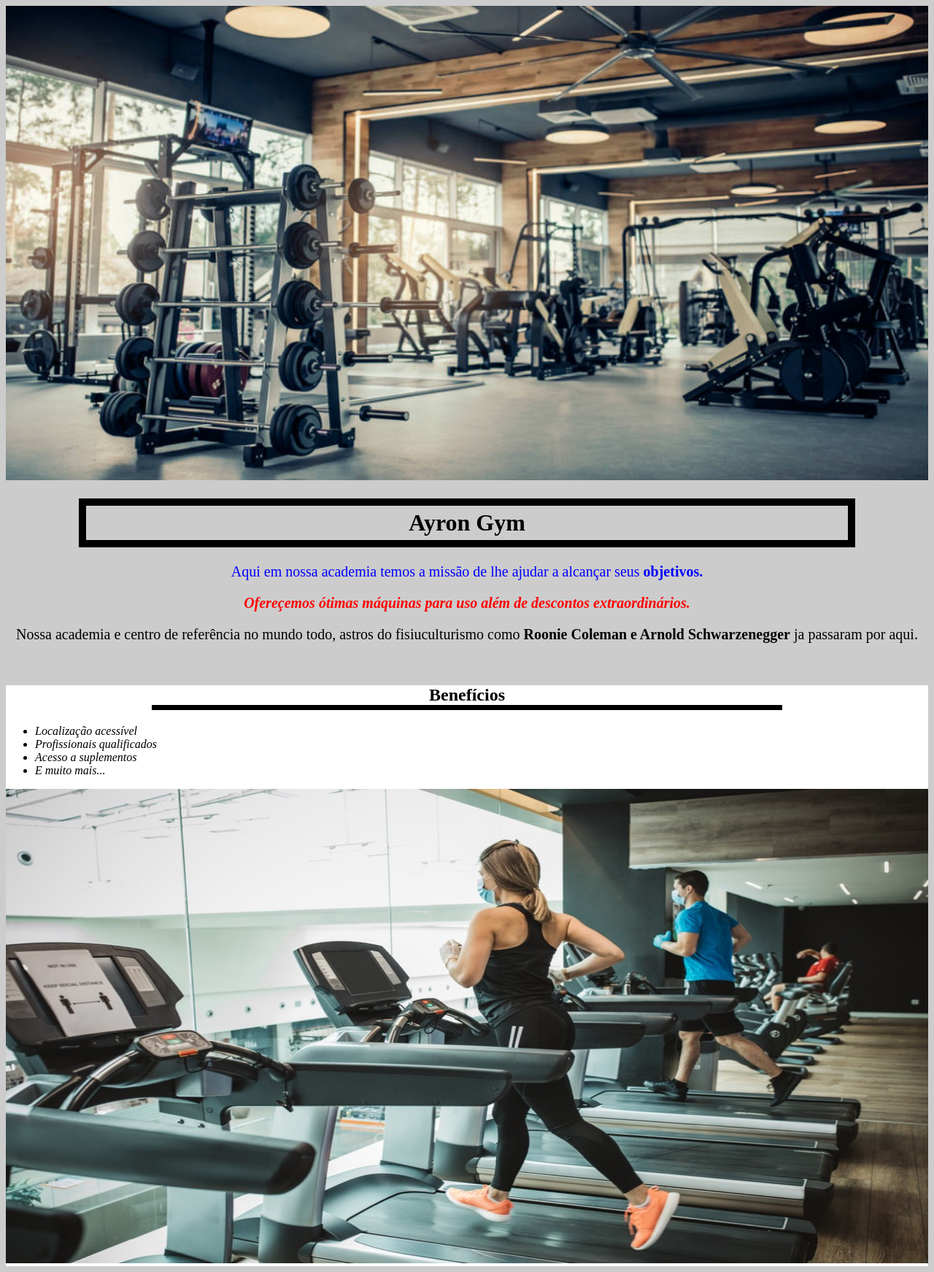
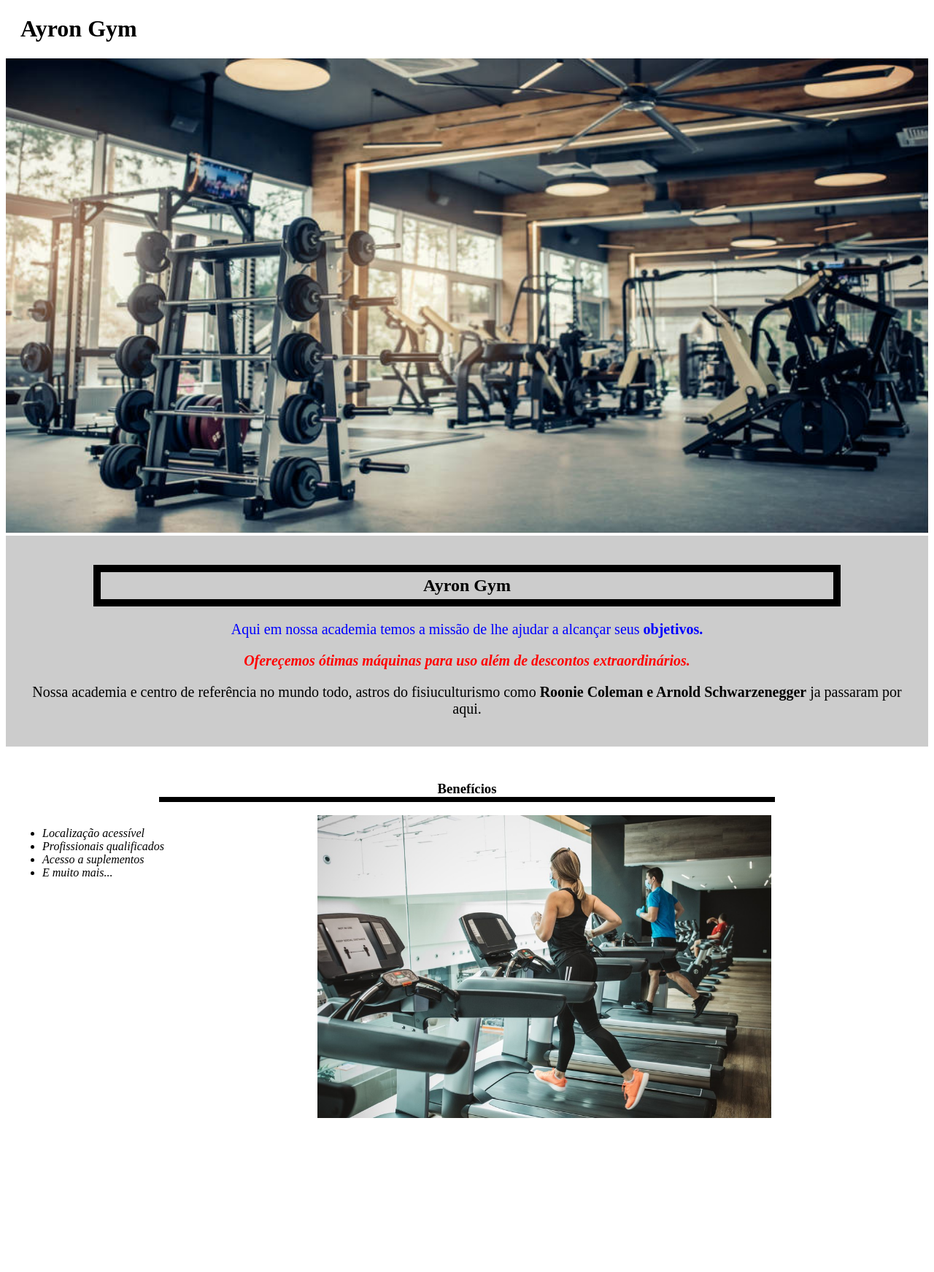
Before and after one commit to MatheusAyron/AyronGym, a PHP site: page / in a window 1280 px wide. Shown: the whole page at 73% size. After the commit the page ends 1532 px from the top, so only its background shows below. Run offline with PHP 8.4, Linux system fonts and the light colour scheme.

Commit message:
Terceiro commit

```diff
--- a/index.html
+++ b/index.html
@@ -8,10 +8,19 @@
     </head>
 
     <body>
+
+        <head>
+
+            <h1>Ayron Gym</h1>
+
+        </head>
+
+
+
         <img id= "Banner" src="Banner.jpg">
 
         <div class= "principal">
-            <h1>Ayron Gym</h1>
+            <h2>Ayron Gym</h2>
 
             <p id ="destaque">Aqui  em nossa academia temos a missão de lhe ajudar a alcançar seus <strong>objetivos.</strong></p>
 
@@ -24,7 +33,7 @@
         <br>
 
         <div class="beneficios">
-            <h2>Benefícios</h2>
+            <h3>Benefícios</h3>
 
             <ul>
                 <li class="itens">Localização acessível</li>
--- a/style.css
+++ b/style.css
@@ -1,6 +1,11 @@
 body
 {
-    background: #CCCCCC
+
+}
+
+h1
+{
+    padding-left: 20px;
 }
 
 #Banner
@@ -9,12 +14,13 @@ body
   height: 650px;
 }
 
-.principais
+.principal
 {
-    background: #CCCCCC
+    background: #CCCCCC;
+    padding: 20px;
 }
 
-h1
+h2
 {
     text-align: center;
     border: 10px solid black;
@@ -39,7 +45,7 @@ em strong
     color: #FF0000;
 }
 
-h2
+h3
 {
     text-align: center;
     border: 7px solid black;
@@ -58,10 +64,18 @@ h2
 .beneficios
 {
     background:#FFFFFF;
+    padding: 10px;
+}
+
+ul
+{
+    display: inline-block;
+    vertical-align: top;
+    width: 20%;
+    margin-right: 10%;
 }
 
 #beneficios_img
 {
-    width: 100%;
-    height: 650px;
+    width: 50%;
 }
```
